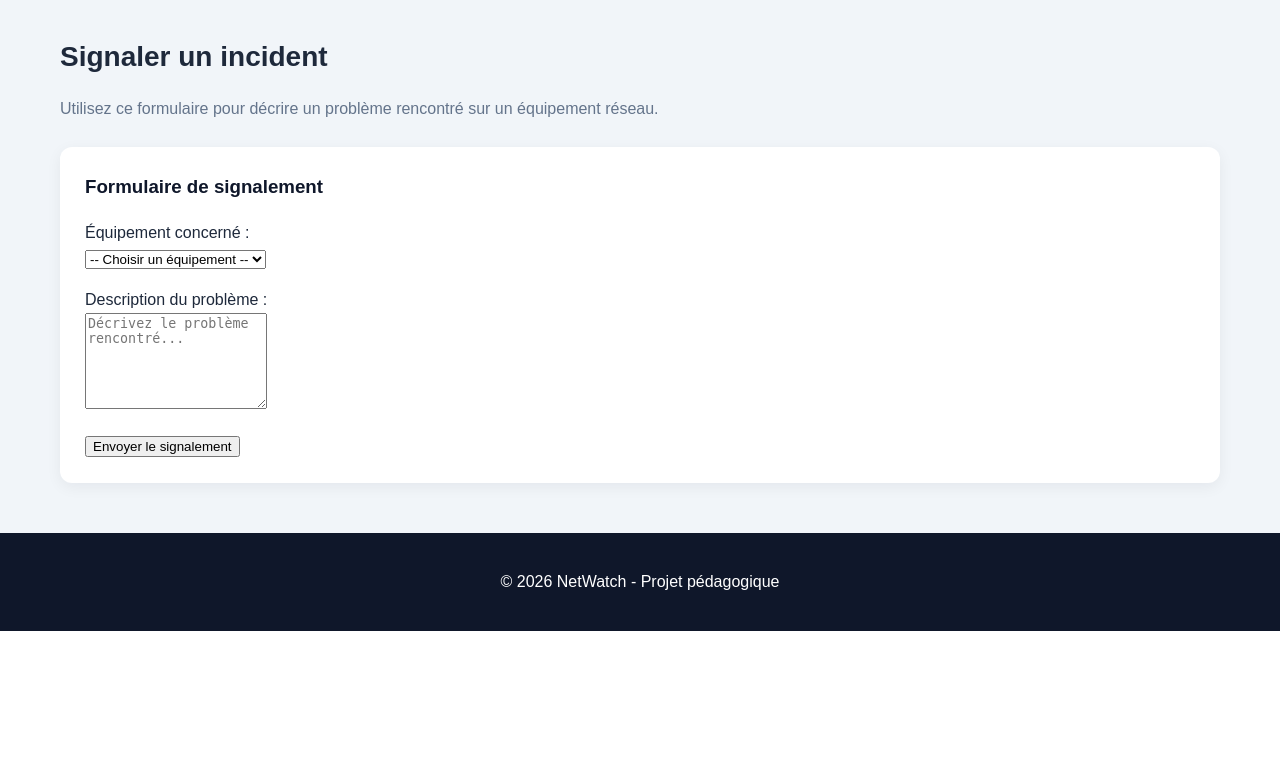
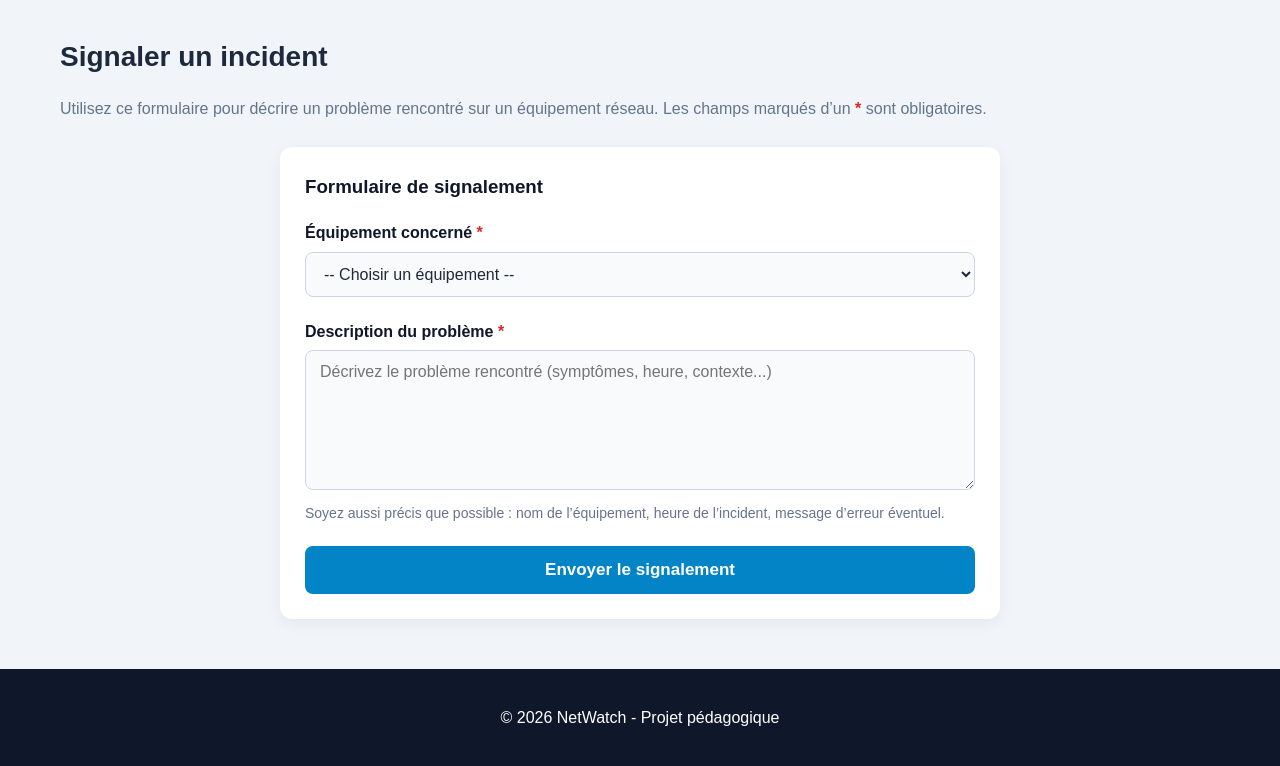
Before and after one commit to SOMMER67/NetWatch, a Flask app: page /report in a window 1280 px wide. Shown: the part 174-940 px from the top of the page. Before the commit the page ends 805 px from the top, so only its background shows below. Run offline with Flask 3, Linux system fonts and the light colour scheme.

Commit message:
amelioration du formulaire

```diff
--- a/static/css/style.css
+++ b/static/css/style.css
@@ -180,3 +180,121 @@ footer {
     color: #721c24;
     border: 1px solid #f5c6cb;
 }
+
+/* ========================================
+   8. Formulaire de signalement
+   ======================================== */
+
+.report-form-section {
+    max-width: 720px;
+    margin: 25px auto;
+}
+
+.page-intro {
+    color: #64748b;
+    margin-bottom: 20px;
+}
+
+.required {
+    color: #dc2626;
+    font-weight: bold;
+}
+
+.report-form .form-group {
+    margin-bottom: 22px;
+}
+
+.report-form .form-label {
+    display: block;
+    font-weight: 600;
+    color: #0f172a;
+    margin-bottom: 6px;
+    font-size: 16px;
+}
+
+.report-form .form-control {
+    width: 100%;
+    padding: 12px 14px;
+    font-size: 16px;
+    font-family: inherit;
+    color: #1e293b;
+    background-color: #f8fafc;
+    border: 1px solid #cbd5e1;
+    border-radius: 8px;
+    transition: border-color 0.2s, box-shadow 0.2s;
+}
+
+.report-form .form-control:focus {
+    outline: none;
+    border-color: #38bdf8;
+    box-shadow: 0 0 0 3px rgba(56, 189, 248, 0.25);
+    background-color: #ffffff;
+}
+
+.report-form textarea.form-control {
+    resize: vertical;
+    min-height: 140px;
+}
+
+.report-form .help-text {
+    font-size: 14px;
+    color: #64748b;
+    margin-top: 6px;
+    line-height: 1.4;
+}
+
+.report-form .btn-submit {
+    display: inline-block;
+    width: 100%;
+    padding: 14px 20px;
+    font-size: 17px;
+    font-weight: bold;
+    color: #ffffff;
+    background-color: #0284c7;
+    border: none;
+    border-radius: 8px;
+    cursor: pointer;
+    transition: background-color 0.2s, transform 0.1s;
+}
+
+.report-form .btn-submit:hover {
+    background-color: #0369a1;
+}
+
+.report-form .btn-submit:active {
+    transform: scale(0.98);
+}
+
+/* Messages flash plus visibles */
+.message {
+    padding: 14px 18px;
+    margin: 20px 0;
+    border-radius: 8px;
+    font-weight: bold;
+    font-size: 15px;
+}
+
+.message.success {
+    background-color: #d1fae5;
+    color: #065f46;
+    border: 1px solid #6ee7b7;
+}
+
+.message.error {
+    background-color: #fee2e2;
+    color: #991b1b;
+    border: 1px solid #fca5a5;
+}
+
+/* Adaptation mobile */
+@media (max-width: 700px) {
+    .report-form-section {
+        padding: 18px;
+        margin: 15px auto;
+    }
+
+    .report-form .btn-submit {
+        font-size: 16px;
+        padding: 13px 16px;
+    }
+}
--- a/templates/report.html
+++ b/templates/report.html
@@ -35,43 +35,53 @@
             {% endif %}
         {% endwith %}
 
-        <p>
-            Utilisez ce formulaire pour décrire un problème
-            rencontré sur un équipement réseau.
+        <p class="page-intro">
+            Utilisez ce formulaire pour décrire un problème rencontré sur un équipement réseau.
+            Les champs marqués d’un <span class="required">*</span> sont obligatoires.
         </p>
 
-        <section>
+        <section class="report-form-section">
             <h3>Formulaire de signalement</h3>
 
-            <form action="/report" method="POST">
+            <form action="/report" method="POST" class="report-form">
 
-                <p>
-                    <label for="equipment">Équipement concerné :</label>
-                    <br>
+                <div class="form-group">
+                    <label for="equipment" class="form-label">
+                        Équipement concerné <span class="required">*</span>
+                    </label>
 
-                    <select id="equipment" name="equipment" required>
+                    <select id="equipment" name="equipment" class="form-control" required>
                         <option value="">-- Choisir un équipement --</option>
                         <option value="Serveur principal">Serveur principal</option>
                         <option value="Routeur central">Routeur central</option>
                         <option value="Switch étage 1">Switch étage 1</option>
                         <option value="Serveur de sauvegarde">Serveur de sauvegarde</option>
                     </select>
-                </p>
+                </div>
 
-                <p>
-                    <label for="description">Description du problème :</label>
-                    <br>
+                <div class="form-group">
+                    <label for="description" class="form-label">
+                        Description du problème <span class="required">*</span>
+                    </label>
 
                     <textarea
                         id="description"
                         name="description"
+                        class="form-control"
                         rows="6"
                         required
-                        placeholder="Décrivez le problème rencontré..."
+                        placeholder="Décrivez le problème rencontré (symptômes, heure, contexte...)"
                     ></textarea>
+
+                    <p class="help-text">
+                        Soyez aussi précis que possible : nom de l’équipement, heure de l’incident,
+                        message d’erreur éventuel.
                     </p>
+                </div>
 
-                <button type="submit">Envoyer le signalement</button>
+                <button type="submit" class="btn-submit">
+                    Envoyer le signalement
+                </button>
 
             </form>
         </section>
```
Lines whose indentation alone changed are shown as unchanged.
